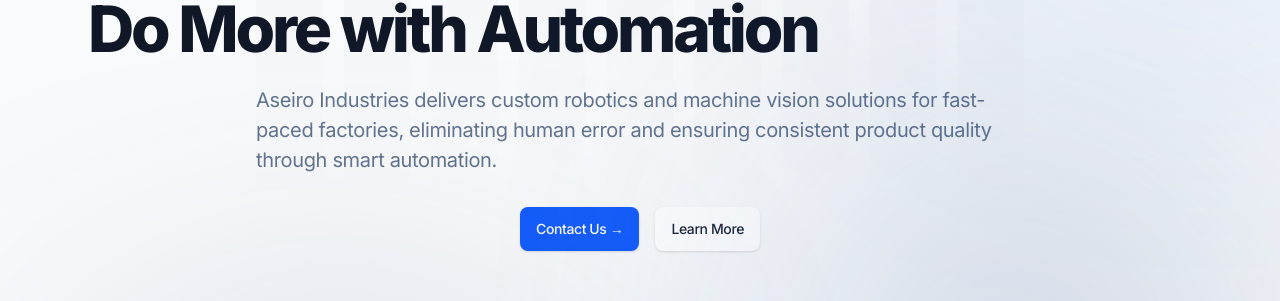
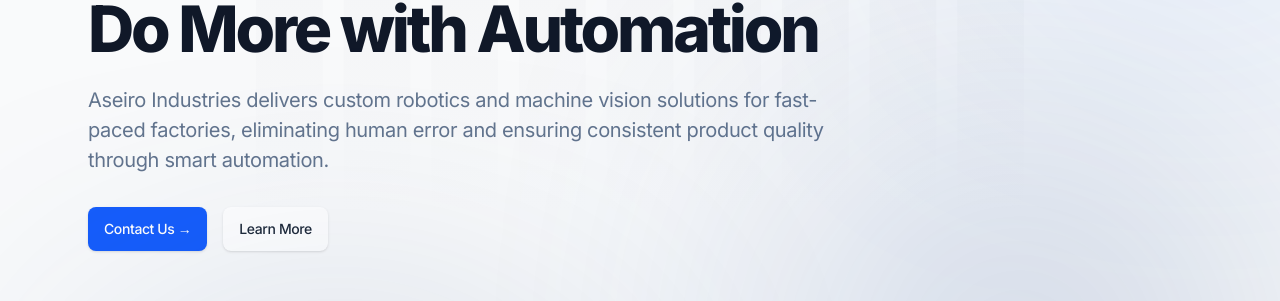
Before and after one commit to pradyumna-aseiro/Vercel-website, a Next.js app: page / in a window 1280 px wide. Shown: the part 227-528 px from the top of the page. Built offline with nearby package versions, Linux system fonts and the light colour scheme.

Commit message:
changed main description to left alignment

```diff
--- a/app/(default)/page.tsx
+++ b/app/(default)/page.tsx
@@ -184,14 +184,6 @@
         <ContactForm />
       </section>
 
-      {/* Consulting Section */}
-      <section className="py-20 px-4 bg-white text-center">
-        <h2 className="text-3xl font-bold mb-4">Consulting & Implementation</h2>
-        <p className="text-gray-600 mb-8 max-w-3xl mx-auto">
-          We help factories identify bottlenecks and implement scalable automation and vision solutions tailored to production goals.
-        </p>
-      </section>
-
       {/* Industry Partners */}
       <section className="py-20 px-4 bg-slate-50 text-center">
         <h2 className="text-3xl font-bold mb-4">Our Partners</h2>
--- a/components/hero-home.tsx
+++ b/components/hero-home.tsx
@@ -12,12 +12,12 @@
             See More with Vision <br className="hidden md:inline" />
             Do More with Automation
           </h1>
-          <p className="mx-auto max-w-3xl text-xl text-slate-500 mb-8">
+          <p className="max-w-3xl text-xl text-slate-500 mb-8 text-left">
             Aseiro Industries delivers custom robotics and machine vision solutions for fast-paced
             factories, eliminating human error and ensuring consistent product quality through
             smart automation.
           </p>
-          <div className="flex flex-col sm:flex-row justify-center gap-4">
+          <div className="flex flex-col sm:flex-row justify-start gap-4">
             <a
               className="btn text-white bg-blue-600 hover:bg-blue-700 shadow"
               href="mailto:subbarao@aseiro.in"
```
